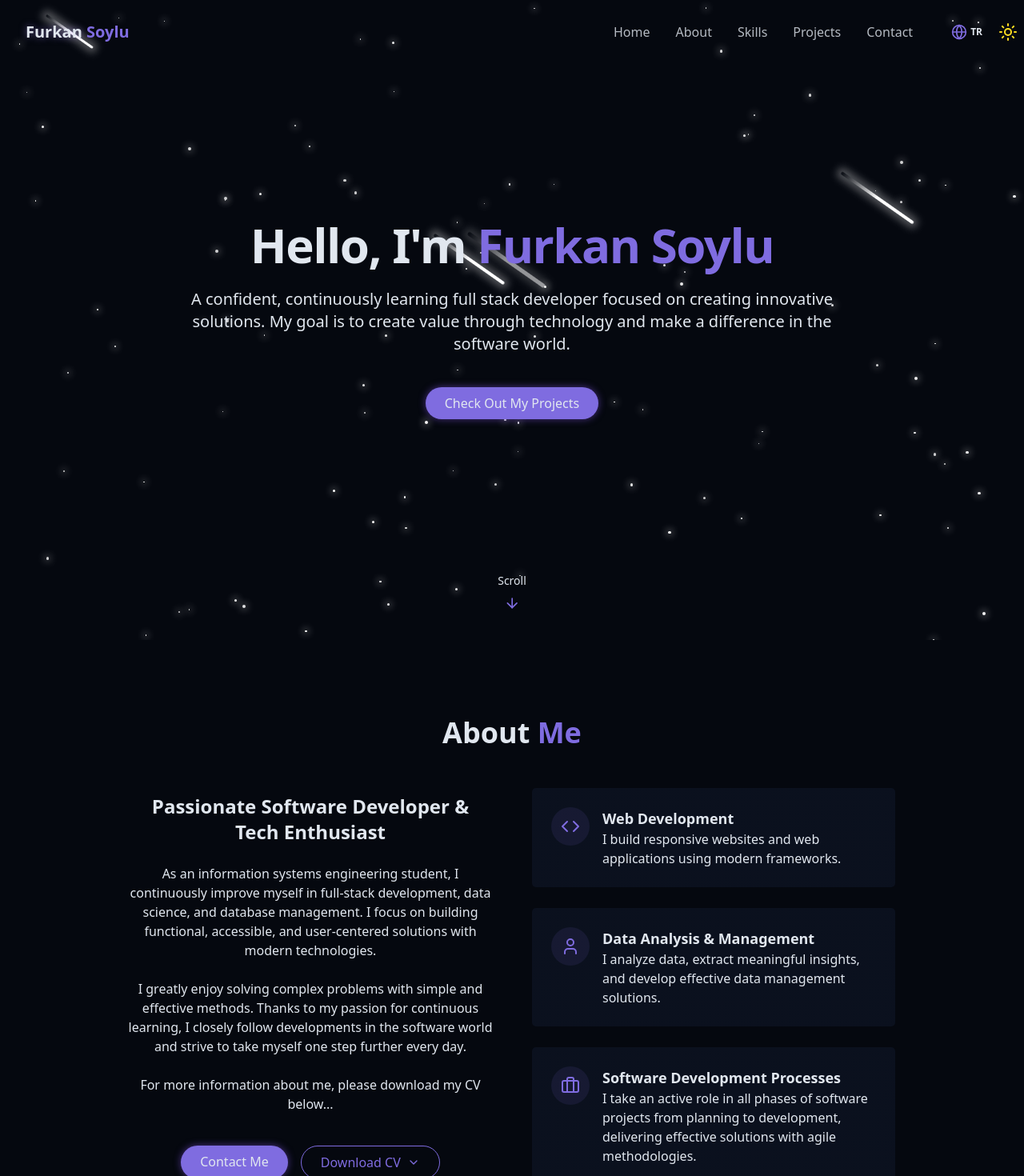
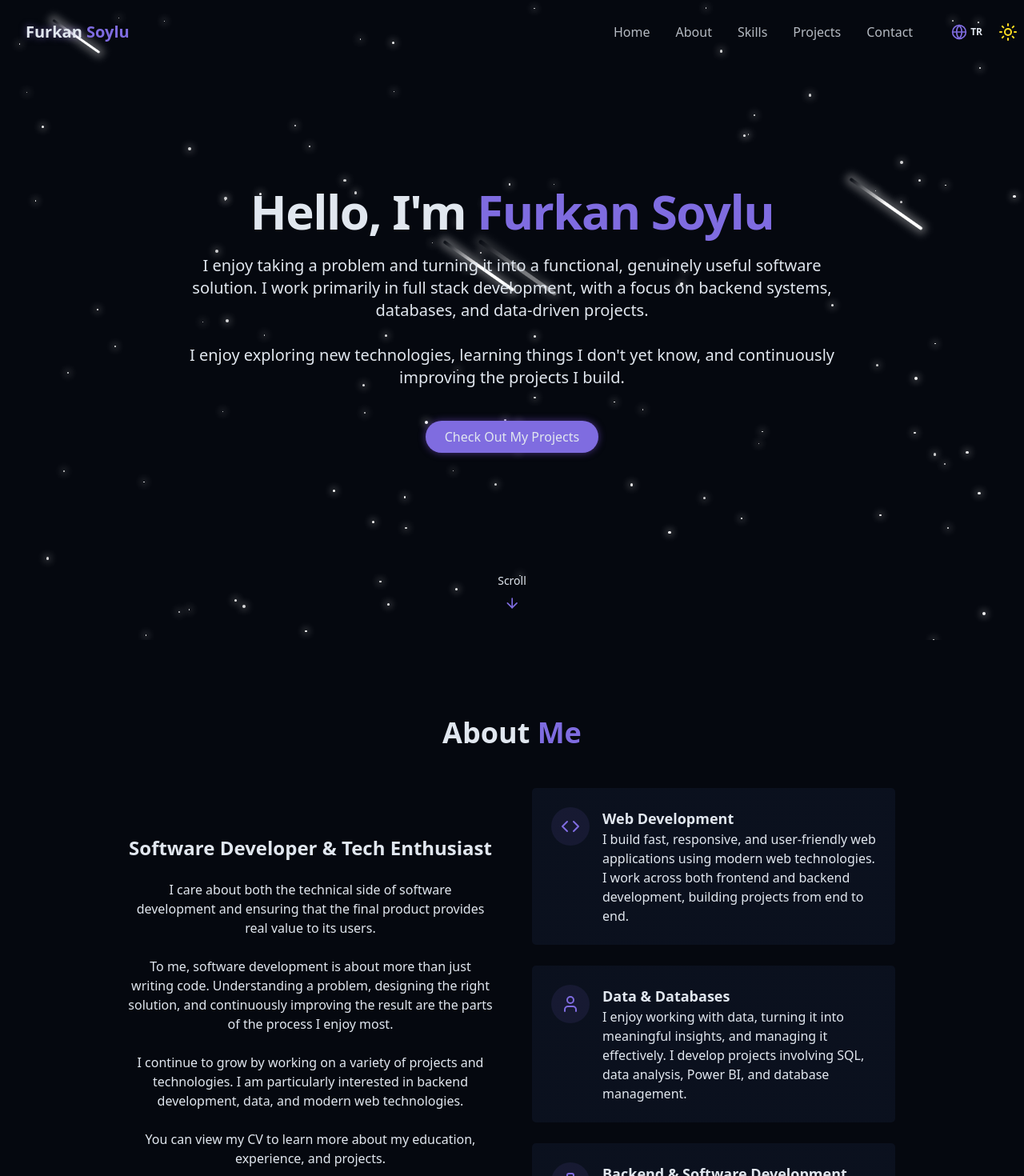
Before and after one commit to furknsyl/furkansoylu, a React (Vite) app: page / in a window 1280 px wide. Shown: the top 1470 px of the page at 80% size. Built offline with nearby package versions, Linux system fonts and the light colour scheme.

Commit message:
feat: update About and Hero sections for improved content and formatting; add settings for npm permissions

```diff
--- a/src/components/AboutSection.jsx
+++ b/src/components/AboutSection.jsx
@@ -25,7 +25,7 @@
             <p className="text-muted-foreground">
               {t("about.bio2")}
             </p>
-            <p className="text-muted-foreground">
+            <p className="text-muted-foreground whitespace-pre-line">
               {t("about.bio3")}
             </p>
 
--- a/src/components/HeroSection.jsx
+++ b/src/components/HeroSection.jsx
@@ -23,7 +23,7 @@
             </span>
           </h1>
 
-          <p className="text-lg md:text-xl text-muted-foreground max-2-2xl mx-auto opacity-0 animate-fade-in-delay-3">
+          <p className="text-lg md:text-xl text-muted-foreground max-2-2xl mx-auto whitespace-pre-line opacity-0 animate-fade-in-delay-3">
             {t("hero.tagline")}
           </p>
 
--- a/src/locales/en.json
+++ b/src/locales/en.json
@@ -10,25 +10,25 @@
   },
   "hero": {
     "greeting": "Hello, I'm",
-    "tagline": "A confident, continuously learning full stack developer focused on creating innovative solutions. My goal is to create value through technology and make a difference in the software world.",
+    "tagline": "I enjoy taking a problem and turning it into a functional, genuinely useful software solution. I work primarily in full stack development, with a focus on backend systems, databases, and data-driven projects.\n\nI enjoy exploring new technologies, learning things I don't yet know, and continuously improving the projects I build.",
     "cta": "Check Out My Projects",
     "scroll": "Scroll"
   },
   "about": {
     "titlePrefix": "About",
     "titleHighlight": "Me",
-    "subtitle": "Passionate Software Developer & Tech Enthusiast",
-    "bio1": "As an information systems engineering student, I continuously improve myself in full-stack development, data science, and database management. I focus on building functional, accessible, and user-centered solutions with modern technologies.",
-    "bio2": "I greatly enjoy solving complex problems with simple and effective methods. Thanks to my passion for continuous learning, I closely follow developments in the software world and strive to take myself one step further every day.",
-    "bio3": "For more information about me, please download my CV below...",
+    "subtitle": "Software Developer & Tech Enthusiast",
+    "bio1": "I care about both the technical side of software development and ensuring that the final product provides real value to its users.",
+    "bio2": "To me, software development is about more than just writing code. Understanding a problem, designing the right solution, and continuously improving the result are the parts of the process I enjoy most.",
+    "bio3": "I continue to grow by working on a variety of projects and technologies. I am particularly interested in backend development, data, and modern web technologies.\n\nYou can view my CV to learn more about my education, experience, and projects.",
     "contact": "Contact Me",
     "downloadCV": "Download CV",
     "card1Title": "Web Development",
-    "card1Desc": "I build responsive websites and web applications using modern frameworks.",
-    "card2Title": "Data Analysis & Management",
-    "card2Desc": "I analyze data, extract meaningful insights, and develop effective data management solutions.",
-    "card3Title": "Software Development Processes",
-    "card3Desc": "I take an active role in all phases of software projects from planning to development, delivering effective solutions with agile methodologies."
+    "card1Desc": "I build fast, responsive, and user-friendly web applications using modern web technologies. I work across both frontend and backend development, building projects from end to end.",
+    "card2Title": "Data & Databases",
+    "card2Desc": "I enjoy working with data, turning it into meaningful insights, and managing it effectively. I develop projects involving SQL, data analysis, Power BI, and database management.",
+    "card3Title": "Backend & Software Development",
+    "card3Desc": "I develop backend applications and APIs, particularly within the C# and .NET ecosystem. I prioritize clean, maintainable solutions tailored to each project's needs."
   },
   "skills": {
     "titlePrefix": "My",
--- a/src/locales/tr.json
+++ b/src/locales/tr.json
@@ -10,25 +10,25 @@
   },
   "hero": {
     "greeting": "Merhaba, Ben",
-    "tagline": "Kendine güvenen, sürekli öğrenmeye açık ve yenilikçi çözümler üretmeye odaklı bir full stack geliştiriciyim. Amacım, teknolojiyle değer katan işler ortaya koymak ve yazılım dünyasında fark yaratmak.",
+    "tagline": "Yazılım geliştirmeyi, bir problemi alıp çalışan ve gerçekten kullanılabilir bir çözüme dönüştürmeyi seviyorum. Full stack geliştirme başta olmak üzere backend, veritabanları ve veri odaklı projeler üzerine çalışıyorum.\n\nYeni teknolojileri denemekten, bilmediğim şeyleri öğrenmekten ve yaptığım projeleri sürekli geliştirmekten keyif alıyorum.",
     "cta": "Geliştirdiğim Projeler İçin Tıklayınız",
     "scroll": "Kaydır"
   },
   "about": {
     "titlePrefix": "Benim",
     "titleHighlight": "Hakkımda",
-    "subtitle": "Tutkulu Yazılım Geliştiricisi & Teknoloji Meraklısı",
-    "bio1": "Bilişim sistemleri mühendisliği öğrencisi olarak, full-stack geliştirme, veri bilimi ve veritabanı yönetimi alanlarında kendimi sürekli geliştiriyorum. Modern teknolojilerle işlevsel, erişilebilir ve kullanıcı odaklı çözümler üretmeye odaklanıyorum.",
-    "bio2": "Karmaşık problemleri sade ve etkili yöntemlerle çözmekten büyük keyif alıyorum. Sürekli öğrenmeye olan ilgim sayesinde, yazılım dünyasındaki gelişmeleri yakından takip ediyor ve kendimi her gün bir adım ileri taşımaya çalışıyorum.",
-    "bio3": "Benim hakkımda daha fazla bilgi için lütfen aşağıdan cv'yi indiriniz...",
+    "subtitle": "Yazılım Geliştirici & Teknoloji Meraklısı",
+    "bio1": "Yazılım geliştirme sürecinin hem teknik tarafıyla hem de ortaya çıkan ürünün kullanıcıya gerçekten fayda sağlamasıyla ilgileniyorum.",
+    "bio2": "Benim için yazılım sadece kod yazmaktan ibaret değil. Bir problemi anlamak, doğru çözümü tasarlamak ve ortaya çıkan şeyi sürekli daha iyi hale getirmek sürecin en sevdiğim kısmı.",
+    "bio3": "Farklı projeler ve teknolojiler üzerinde çalışarak kendimi geliştirmeye devam ediyorum. Özellikle backend geliştirme, veri ve modern web teknolojileri ilgimi çekiyor.\n\nCV'me göz atarak eğitimim, deneyimlerim ve projelerim hakkında daha detaylı bilgi edinebilirsiniz.",
     "contact": "İletişime Geç",
     "downloadCV": "CV İndir",
     "card1Title": "Web Geliştirme",
-    "card1Desc": "Modern framework'ler kullanarak duyarlı web siteleri ve web uygulamaları geliştiriyorum.",
-    "card2Title": "Veri Analizi & Yönetimi",
-    "card2Desc": "Verileri analiz ediyor, anlamlı içgörüler çıkarıyor ve etkili veri yönetim çözümleri geliştiriyorum.",
-    "card3Title": "Yazılım Geliştirme Süreçleri",
-    "card3Desc": "Planlamadan geliştirmeye kadar yazılım projelerinin tüm aşamalarında aktif rol alıyor, çevik yöntemlerle etkili çözümler üretiyorum."
+    "card1Desc": "Modern web teknolojileri kullanarak hızlı, responsive ve kullanımı kolay web uygulamaları geliştiriyorum. Frontend ve backend taraflarını birlikte ele alarak projelerin uçtan uca geliştirilmesiyle ilgileniyorum.",
+    "card2Title": "Veri & Veritabanları",
+    "card2Desc": "Verilerle çalışmayı, onları anlamlı hale getirmeyi ve doğru şekilde yönetmeyi seviyorum. SQL, veri analizi, Power BI ve veritabanı yönetimi üzerine projeler geliştiriyorum.",
+    "card3Title": "Backend & Yazılım Geliştirme",
+    "card3Desc": "Özellikle C# ve .NET ekosisteminde backend uygulamaları ve API'ler geliştiriyorum. Projelerde temiz, sürdürülebilir ve ihtiyaçlara uygun çözümler oluşturmaya önem veriyorum."
   },
   "skills": {
     "titlePrefix": "Benim",
```
